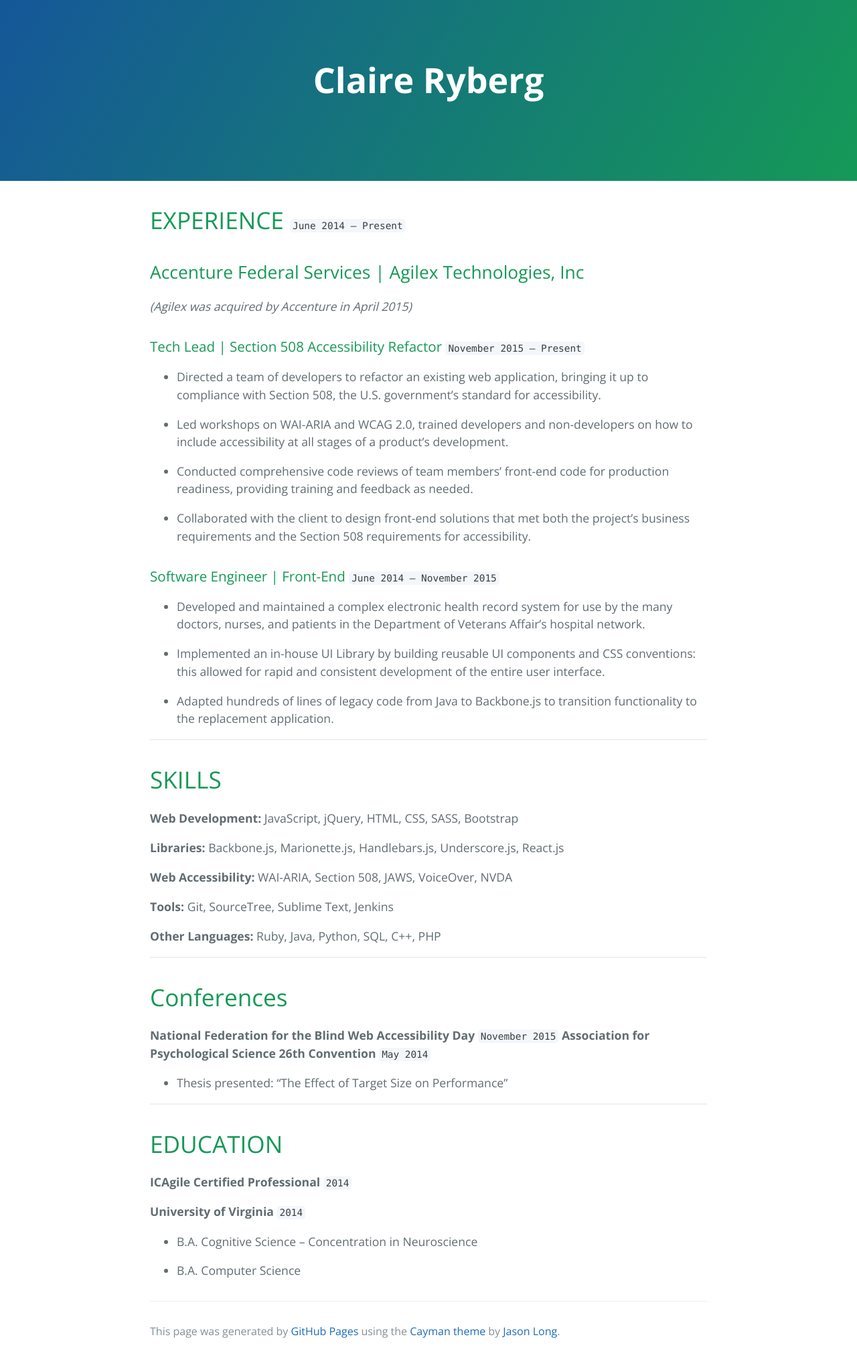
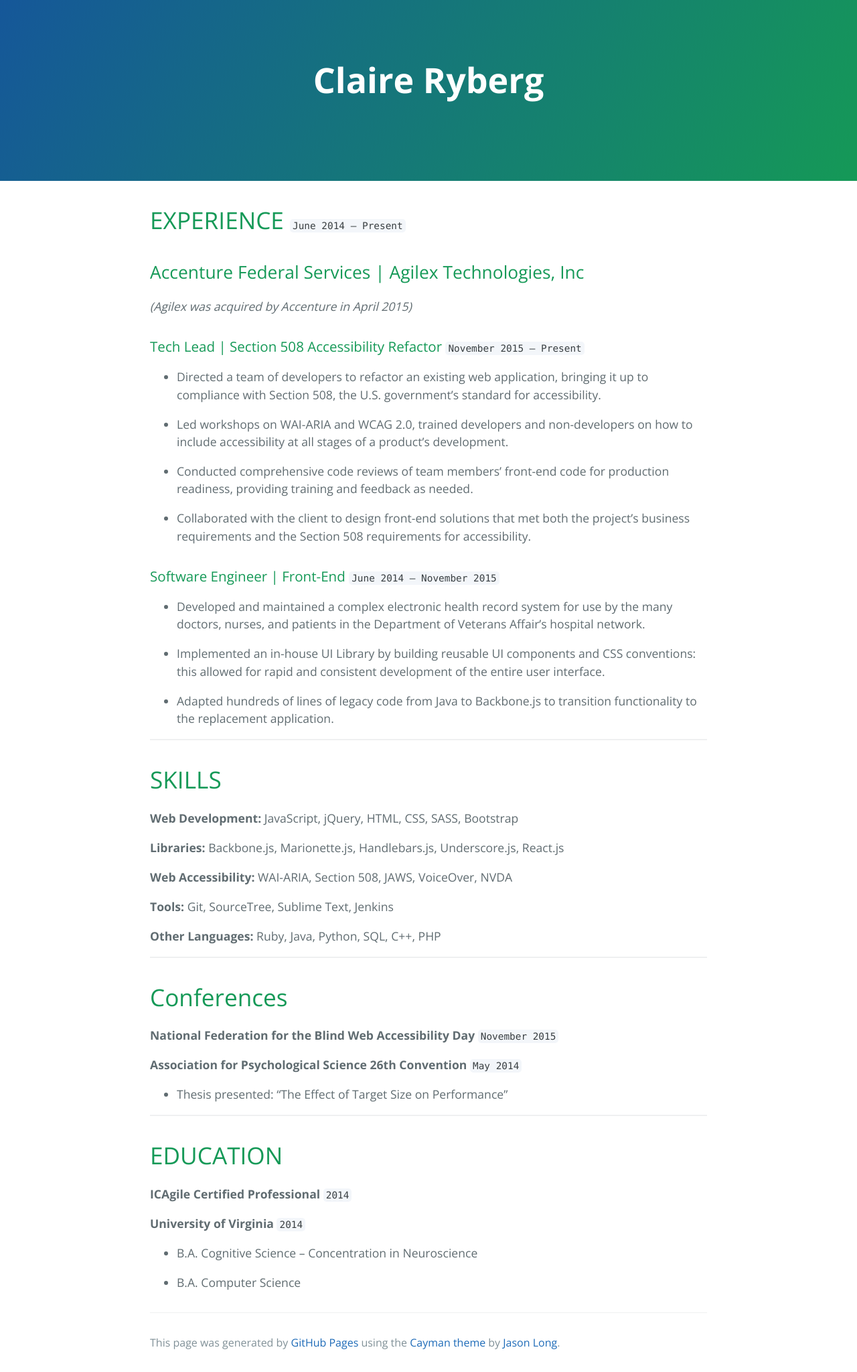
Before and after one commit to cryberg/cryberg.github.io, a Jekyll site: the page index.html, which Jekyll copies as it is, in a window 1280 px wide. Shown: the whole page at 67% size. Built offline with Jekyll 4.4.1, drawn with Linux system fonts in a browser that asks for light colours.

```diff
--- a/index.html
+++ b/index.html
@@ -66,8 +66,9 @@
 <h1>
 <a id="conferences" class="anchor" href="#conferences" aria-hidden="true"><span aria-hidden="true" class="octicon octicon-link"></span></a>Conferences</h1>
 
-<p><strong>National Federation for the Blind Web Accessibility Day</strong>                        <code>November 2015</code>
-<strong>Association for Psychological Science 26th Convention</strong>                        <code>May 2014</code></p>
+<p><strong>National Federation for the Blind Web Accessibility Day</strong>                        <code>November 2015</code>  </p>
+
+<p><strong>Association for Psychological Science 26th Convention</strong>                        <code>May 2014</code></p>
 
 <ul>
 <li>Thesis presented: “The Effect of Target Size on Performance”</li>
```
Also changed, not shown: params.json (+1 -1 lines).
